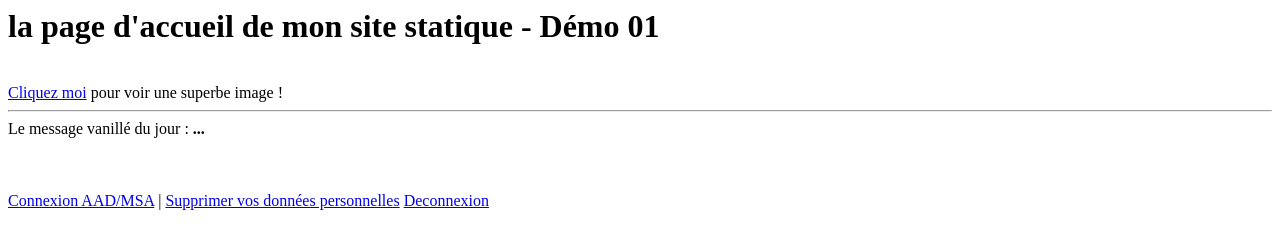
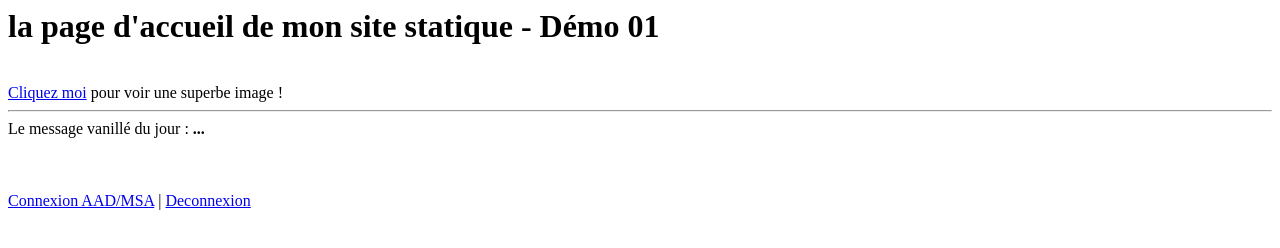
Before and after one commit to flyingoverclouds/StaticWebApp-Vanille, a plain HTML site: page wwwroot/index2.html in a window 1280 px wide. Drawn offline with Linux system fonts and the light colour scheme; no server answers.

Commit message:
final code for secret page

```diff
--- a/wwwroot/index2.html
+++ b/wwwroot/index2.html
@@ -19,7 +19,6 @@
   <br/>
   <br/>
   <br/>
-  <a href="/.auth/login/aad">Connexion AAD/MSA</a> | <a href="/.auth/purge/aad">Supprimer vos données personnelles</a>
-  <a href="/.auth/logout">Deconnexion</a>
+  <a href="/.auth/login/aad">Connexion AAD/MSA</a> |  <a href="/.auth/logout">Deconnexion</a>
 </body>
 </html>
```
Also changed, not shown: wwwroot/secret/index.html (+0 -3 lines).
